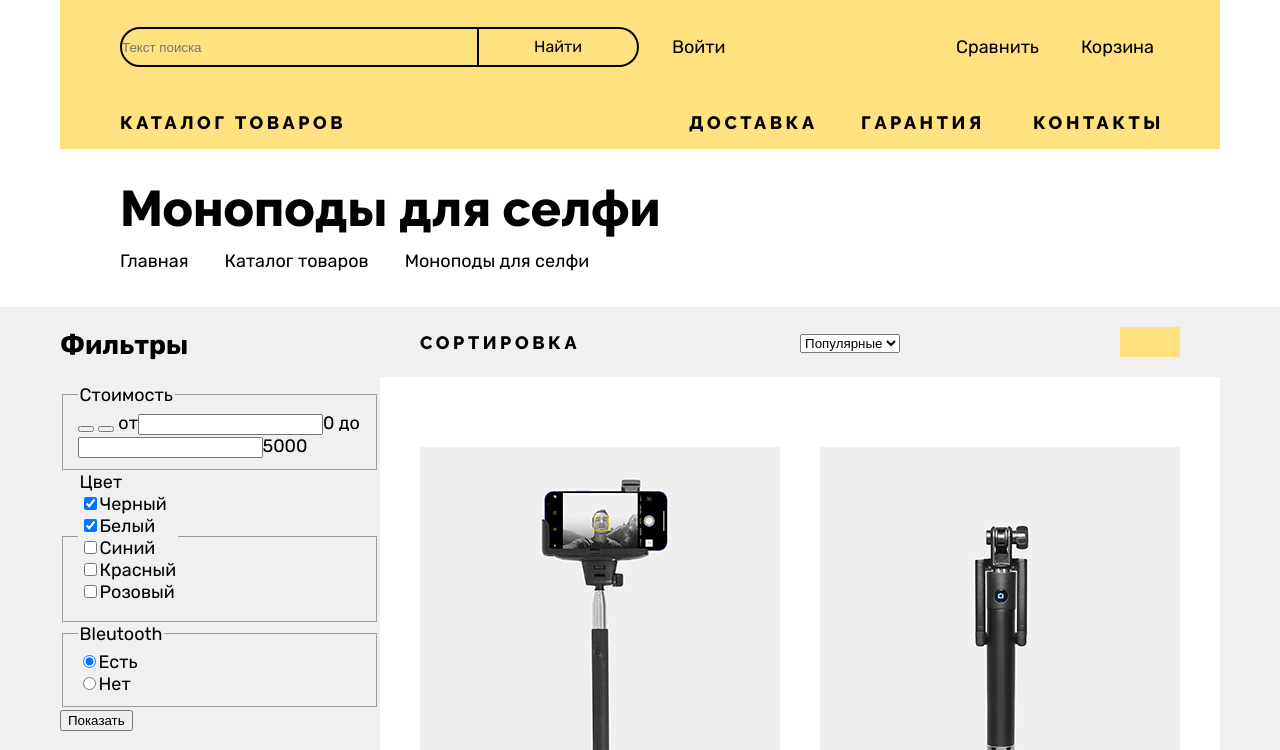
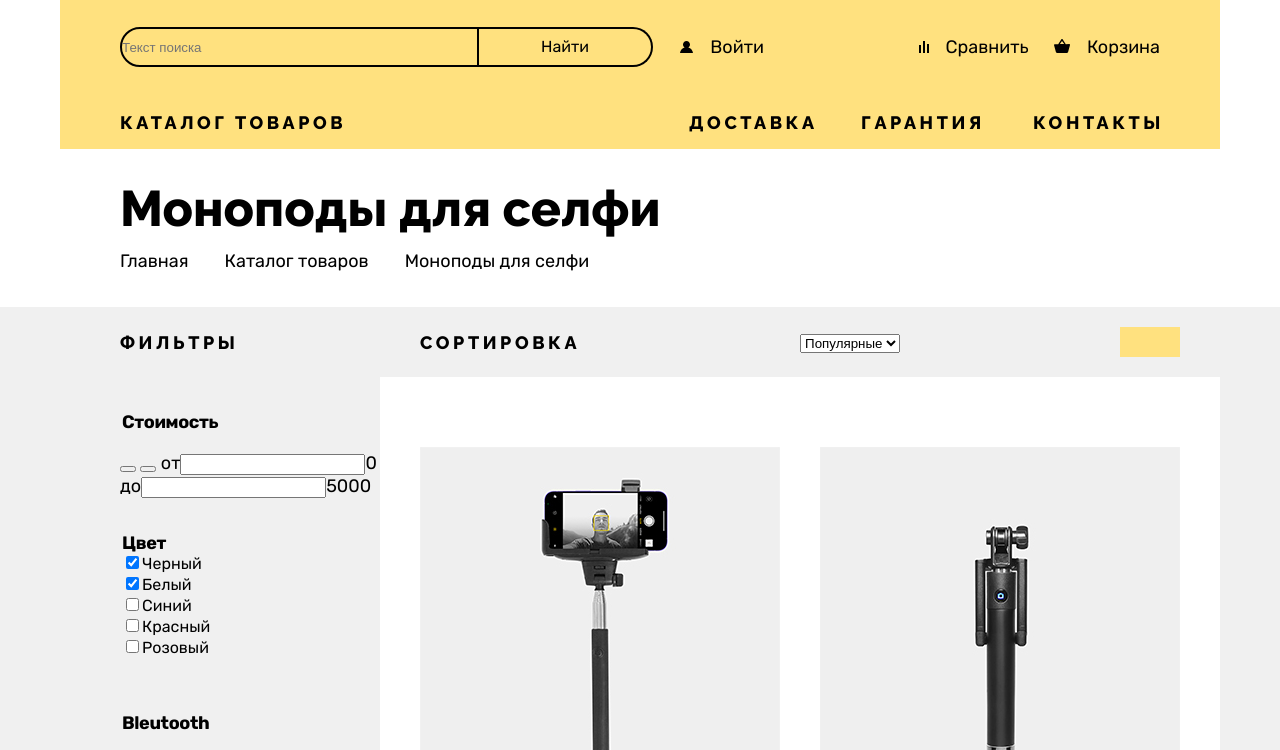
Before and after one commit to jaywithmagic/html-academy-device, a plain HTML site: page catalog.html in a window 1280 px wide. Shown: the part 57-807 px from the top of the page. Drawn offline with Linux system fonts and the light colour scheme.

Commit message:
upd
Новая разметка верхнего меню флексами + иконки
дз к 7 разделу

```diff
--- a/catalog.html
+++ b/catalog.html
@@ -17,15 +17,55 @@
 
                 <section class="user-navigation">
                   <form class="search-form" action="https://echo.htmlacademy.ru/"  method="get">                                   <!-- Поиск -->
-                    <input class="search-input" id="navigation-search" type="search" name="navigation-search" placeholder="Текст поиска"><button class="button search-button" type="submit"><span>Найти</span></button>
+                    <input class="search-input" id="navigation-search" type="search" name="navigation-search" placeholder="Текст поиска">
+                    <button class="button search-button" type="submit"><span>Найти</span></button>
                   </form>
-                  <form class="login-form" action="https://echo.htmlacademy.ru/"  method="get">                                    <!-- Войти -->
-                    <button class="button login-button" type="submit">Войти</button>
-                  </form>
-                  <a class="button compare-button" href="#">Сравнить</a>
-                  <form class="cart-form" action="https://echo.htmlacademy.ru/"  method="get">                                    <!-- Сравнить/корзина -->
-                    <button class="button cart-button" type="submit">Корзина</button>
-                  </form>
+
+                  <ul class="user-navigation-list">
+
+                    <li class="user-navigation-item">
+                      <a class="user-navigation-link search" href="#">
+                        <svg class="user-navigation-icon" aria-hidden="true" focusable="false"  width="15" height="12" viewBox="0 0 15 12" fill="none" xmlns="http://www.w3.org/2000/svg">
+                        <path d="M1 12H14C13.8 9.4 11.9 7.2 9.3 6.5C10.3 5.9 11 4.8 11 3.5C11 1.6 9.4 0 7.5 0C5.6 0 4 1.6 4 3.5C4 4.8 4.7 5.9 5.7 6.5C3.1 7.2 1.2 9.4 1 12Z" fill="black"/>
+                        </svg>
+                        Войти
+                      </a>
+                    </li>
+
+                    <li class="user-navigation-item compare">
+                    <a class="user-navigation-link compare" href="#">
+                      <svg class="user-navigation-icon" aria-hidden="true" focusable="false" width="10" height="12" viewBox="0 0 10 12" fill="none" xmlns="http://www.w3.org/2000/svg">
+                        <g clip-path="url(#clip0_71454_1074)">
+                        <path d="M6 0H4V12H6V0Z" fill="black"/>
+                        <path d="M2 4H0V12H2V4Z" fill="black"/>
+                        <path d="M10 3H8V12H10V3Z" fill="black"/>
+                        </g>
+                        <defs>
+                        <clipPath id="clip0_71454_1074">
+                        <rect width="10" height="12" fill="white"/>
+                        </clipPath>
+                        </defs>
+                      </svg>
+                      Сравнить
+                    </a>
+                    </li>
+
+                    <li class="user-navigation-item">
+                    <a class="user-navigation-link cart" href="#">
+                      <svg class="user-navigation-icon" aria-hidden="true" focusable="false" width="16" height="14" viewBox="0 0 16 14" fill="none" xmlns="http://www.w3.org/2000/svg">
+                        <g clip-path="url(#clip0_71454_1080)">
+                        <path d="M15.3 5L11.8 5.2L8.6 0.3C8.5 0.1 8.2 0 8 0C7.8 0 7.5 0.1 7.4 0.3L4.2 5.2H0.7C0.3 5.2 0 5.5 0 5.9C0 6 0 6 0 6.1L1.9 12.9C2.1 13.6 2.6 14 3.3 14H12.7C13.4 14 13.9 13.6 14.1 12.9L16 6C16 5.9 16 5.9 16 5.8C16 5.4 15.7 5 15.3 5ZM8 1.9L10.2 5.1H5.9L8 1.9Z" fill="black"/>
+                        </g>
+                        <defs>
+                        <clipPath id="clip0_71454_1080">
+                        <rect width="16" height="14" fill="white"/>
+                        </clipPath>
+                        </defs>
+                      </svg>
+                      Корзина
+                    </a>
+                    </li>
+                  </ul>
                 </section>
 
                 <ul class="navigation-list">
@@ -64,8 +104,9 @@
 
           <section class="content"> <!-- две колонки контента -->
             <div class="inner-content">
-              <form class="filter-group"  action="https://echo.htmlacademy.ru/" method="get"> <!--Левое меню с выбором форм-->
-                <h2 class="filter-group-title">Фильтры</h2>
+              <form class="filter-group"  action="https://echo.htmlacademy.ru/" method="get"> <!--ЛЕВАЯ КОЛОНКА с выбором форм-->
+                <h2 class="filter-group-title"><div>Фильтры</div></h2>
+
                 <fieldset class="catalog-filter-group">                                         <!--Форма с ручкой выбора цены-->
 
                   <legend class="catalog-filter-title">Стоимость</legend>   <!--Заголовок формы-->
@@ -129,7 +170,7 @@
                     </ul>
                 </fieldset>
 
-                  <button class="button" type="submit">Показать</button>      <!--Кнопка для отправки всей формы с фильтрами-->
+                  <button class="form-button" type="submit">Показать</button>      <!--Кнопка для отправки всей формы с фильтрами-->
               </form>
 <!-- ПРАВАЯ колонка -->
               <section class="main-content">
@@ -184,12 +225,11 @@
 
                 <button class="button more-button" type="button">Загрузить ещё</button>
 
-
-                <section class="pagination">
-                  <h2 class="visually-hidden">Пагинация</h2>
-
-                  <button class="button pagination-prev" type="button">Назад</button>
                   <ul class="pagination-list">
+                    <li class="pagination-item-prev">
+                      <a class="pagination-link-prev">Назад
+                      </a>
+                    </li>
                     <li class="pagination-item">
                       <a class="pagination-link pagination-current">1
                       </a>
@@ -210,9 +250,11 @@
                       <a class="pagination-link">15
                       </a>
                     </li>
+                    <li class="pagination-item-next">
+                      <a class="pagination-link-next">Вперед
+                      </a>
+                    </li>
                   </ul>
-                  <button class="button pagination-next" type="button">Вперед</button>
-                </section>
 
               </section> <!-- ПРАВАЯ колонка закрылась-->
             </div>
--- a/css/styles.css
+++ b/css/styles.css
@@ -92,38 +92,20 @@ a {
   margin-top: 4px;
 }
 
+/* МЕНЮ ПОЛЬЗОВАТЕЛЯA*/
+
 .user-navigation {
   display: flex;
+  justify-content: space-between;
+
   align-items: center;
   margin: 30px 0;
- }
-
- .user-navigation .button {
-  color: #000;
-  font-family: "Rubik";
-  font-size: 18px;
-  line-height: 30px;
-  font-weight: 400;
-
-  border: none;
-  background: transparent;
 }
 
 .search-form {
   display: flex;
   margin: 0;
   padding: 0;
- }
-
-.search-form .button {
-  color: #000;
-  font-family: "Rubik";
-  font-size: 16px;
-  line-height: 20px;
-  font-weight: 400;
-
-  border: none;
-  background: transparent;
 }
 
 .search-input {
@@ -139,31 +121,63 @@ a {
   background: transparent;
 }
 
-.user-navigation .search-button {
-  margin: 0;
-  padding: 0;
-  margin-right: 27px;
-  width: 160px;
-  height: 40px;
-
-  border: 2px solid #000;
-  border-left: transparent;
-  border-radius: 0 20px 20px 0;
+.search-button {
+  color: #000;
+  font-family: "Rubik";
+  font-size: 16px;
+  line-height: 20px;
+  font-weight: 400;
 
   background: transparent;
-
+  border: 2px solid #000;
+  border-left: none;
+  border-radius: 0 20px 20px 0;
 }
 
-.compare-button {
-  margin-left: auto;
-  margin-right: 36px;
+.search-button span {
+  cursor: pointer;
+  padding: 10px 56px;
 }
 
-.cart-button {
-  display: block;
-
+.user-navigation-list {
+  flex-grow: 1;
+  display: flex;
+  justify-content: flex-end;
 }
 
+.user-navigation-item:first-child {
+  width: 231px;
+  margin: auto;
+  margin-left: 26px;
+}
+
+.user-navigation-item .compare {
+  margin-right: 26px;
+}
+
+
+.user-navigation-link {
+  color: #000;
+  font-family: "Rubik";
+  font-size: 18px;
+  line-height: 30px;
+  font-weight: 400;
+
+  border: none;
+  background: transparent;
+}
+
+.user-navigation-icon {
+  margin-right: 12px;
+}
+
+
+
+
+
+
+
+/* ОСНОВНОЕ МЕНЮ В ХЕДЕРЕ*/
 .navigation-list {
   display: flex;
   align-items: center;
@@ -247,6 +261,76 @@ a {
   width: 1160px;
 }
 
+/* Ф И Л Ь Т Р Ы */
+
+.filter-group {
+  display: grid;
+  padding-left: 60px;
+  align-items: start;
+  gap: 35px 0;
+  height: max-content;
+}
+
+.filter-group > * {
+  align-self: start;
+  padding: 0;
+  margin: 0;
+  border: none;
+}
+
+.filter-group-title {
+  display: flex;
+  height: 70px;
+
+  color: #000;
+  font-family: "Raleway";
+  font-size: 18px;
+  line-height: normal;
+  font-weight: 800;
+  text-transform: uppercase;
+  letter-spacing: 0.2em;
+}
+
+.filter-group-title div {
+  margin: auto;
+  margin-left: 0;
+}
+
+
+.catalog-filter-title {
+  color: #000;
+  font-family: "Rubik";
+  font-size: 18px;
+  line-height: 20px;
+  font-weight: 800;
+  letter-spacing: -0.02em;
+
+  margin-bottom: 20px;
+}
+
+.control-lead, .radio-leed {
+  color: #000;
+  font-family: "Rubik";
+  font-size: 16px;
+  line-height: auto;
+  font-weight: 400;
+  letter-spacing: normal;
+}
+
+.form-button {
+  color: #000;
+
+  font-family: "Raleway";
+  font-size: 18px;
+  font-weight: 800;
+  line-height: auto;
+  letter-spacing: 0.2em;
+  text-transform: uppercase;
+
+  padding: 10px 49px;
+}
+
+
 .main-content {
   display: grid;
   align-items: center;
@@ -292,18 +376,71 @@ a {
 }
 
 .more-button {
+  box-sizing: border-box;
+  width: 760px;
+  height: 55px;
+  margin: 0 auto;
   margin-bottom: 44px;
-}
+  border: 3px solid #e5e5e5;
+  background-color: #fff;
 
-.pagination {
-  display: flex;
-  justify-content: space-between;
-  margin-bottom: 78px;
+  color: #000;
+  font-family: "Raleway";
+  font-size: 16px;
+  font-weight: 800;
+  letter-spacing: 0.2em;
+  text-transform: uppercase;
 }
 
 .pagination-list {
   display: flex;
   justify-content: center;
+  align-items: center;
+  box-sizing: border-box;
+  margin: 0 auto 78px auto;
+  width: 760px;
+  height: 71px;
+
+  background-color: #ebebeb;
+}
+
+.pagination-link {
+  box-sizing: border-box;
+  width: 40px;
+  height: 40px;
+
+  display: flex;
+  justify-content: center;
+  align-items: center;
+
+  color: #444444;
+  font-family: "Rubik";
+  font-size: 16px;
+  font-weight: 400;
+  letter-spacing: 0.2em;
+}
+
+.pagination-item-prev {
+  color: #000;
+  font-family: "Raleway";
+  font-size: 18px;
+  font-weight: 800;
+  letter-spacing: 0.2em;
+  text-transform: uppercase;
+  margin-right: auto;
+  padding: 25px;
+
+}
+
+.pagination-item-next {
+  color: #000;
+  font-family: "Raleway";
+  font-size: 18px;
+  font-weight: 800;
+  letter-spacing: 0.2em;
+  text-transform: uppercase;
+  margin-left: auto;
+  padding: 25px;
 }
 
 
```
Lines whose indentation alone changed are shown as unchanged.
